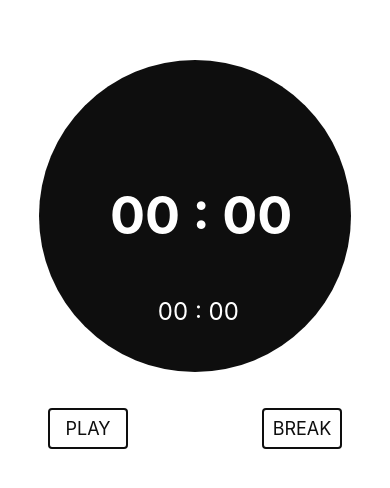
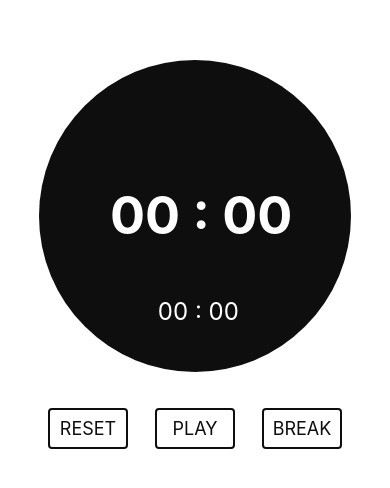
Before and after one commit to SaiKiru/eclipse, a React Native app: screen / in a window 390 px wide. Shown: the part 150-638 px from the top of the page. Built offline with nearby package versions, Linux system fonts and the light colour scheme.

Commit message:
Add button to reset timer (#10)
Fixes #8

```diff
--- a/src/components/TimerControls.jsx
+++ b/src/components/TimerControls.jsx
@@ -7,6 +7,15 @@ import TimerStates from 'enums/TimerStates';
 export default function TimerControls(props) {
   return (
     <View style={styles.container}>
+      <Pressable
+        style={[styles.control, mode[props.phase]]}
+        onPress={props.resetTimer}
+      >
+        <Text style={[styles.controlLabel, mode[props.phase]]}>
+          Reset
+        </Text>
+      </Pressable>
+
       <Pressable
         style={[styles.control, mode[props.phase]]}
         onPress={props.timerState === TimerStates.STOPPED ? props.startTimer : props.stopTimer}
--- a/src/screens/Timer/TimerScreen.jsx
+++ b/src/screens/Timer/TimerScreen.jsx
@@ -13,6 +13,7 @@ export default function TimerScreen() {
     startTimer,
     stopTimer,
     switchPhase,
+    resetTimer,
     getTime,
     getBreakTime
   } = useTimer();
@@ -29,6 +30,7 @@ export default function TimerScreen() {
         phase={phase}
         startTimer={startTimer}
         stopTimer={stopTimer}
+        resetTimer={resetTimer}
         switchPhase={switchPhase}
       />
     </SafeAreaView>
--- a/src/screens/Timer/useTimer.js
+++ b/src/screens/Timer/useTimer.js
@@ -20,6 +20,13 @@ export function useTimer() {
   function stopTimer() {
     accumulatedTime.current = _seconds;
     _setTimerState(TimerStates.STOPPED);
+  }
+
+  function resetTimer() {
+    stopTimer();
+    _setSeconds(0);
+    accumulatedTime.current = 0;
+    if (phase === PomodoroPhases.BREAK) { switchPhase(); }
   }
 
   function switchPhase() {
@@ -80,6 +87,7 @@ export function useTimer() {
     phase,
     startTimer,
     stopTimer,
+    resetTimer,
     switchPhase,
     getTime,
     getBreakTime
```
